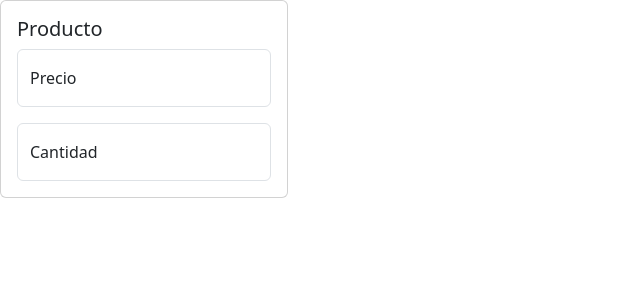
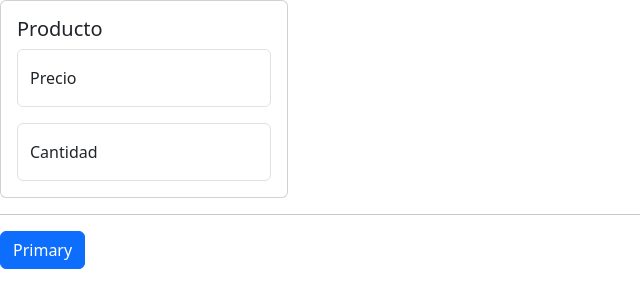
Before and after one commit to WilmerOcampo/DAWI_CL3_GRUPO4, an Angular app: page /pregunta1 in a window 1280 px wide. Shown: the top 308 px of the page, without its empty margins (0-640 px from the left). Built offline with nearby package versions, Linux system fonts and the light colour scheme.

Commit message:
se agrega boton

```diff
--- a/src/app/pregunta1/pregunta1.component.html
+++ b/src/app/pregunta1/pregunta1.component.html
@@ -12,4 +12,6 @@
         </div>
       </div>
     </div>
+    <hr>
+    <button type="button" class="btn btn-primary">Primary</button>
   </div>
```
